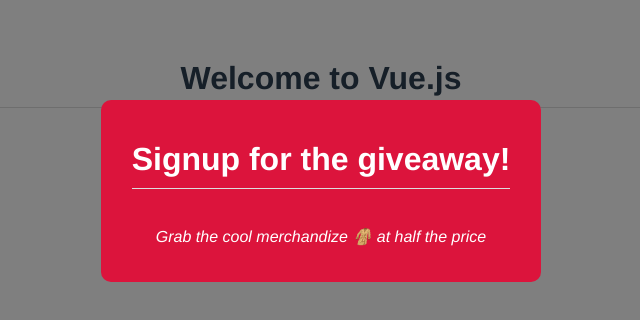
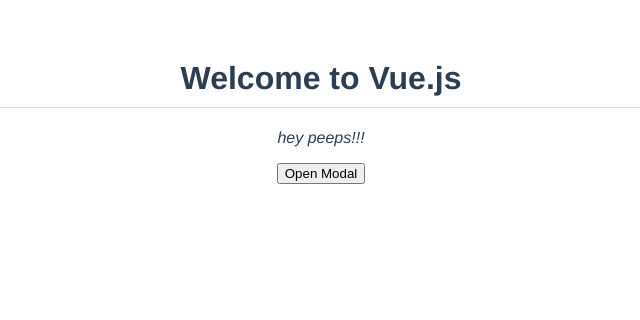
Before and after one commit to VisheshSingh/modal-project, a Vue app: page / in a window 1280 px wide. Shown: the top 320 px of the page, without its empty margins (319-959 px from the left). Built offline with nearby package versions, Linux system fonts and the light colour scheme.

Commit message:
Emit custom events

```diff
--- a/src/App.vue
+++ b/src/App.vue
@@ -1,6 +1,10 @@
 <template>
   <h1>{{ title }}</h1>
-  <Modal :header="header" :text="text" theme="sale" />
+  <p>hey peeps!!!</p>
+  <div v-if="showModal">
+    <Modal :header="header" :text="text" theme="sale" @close="toggleModal" />
+  </div>
+  <button @click="toggleModal">Open Modal</button>
 </template>
 
 <script>
@@ -16,11 +20,15 @@
       title: 'Welcome to Vue.js',
       header: 'Signup for the giveaway!',
       text: 'Grab the cool merchandize 🧥 at half the price',
+      showModal: false,
     };
   },
   methods: {
     handleClick() {
       this.$refs.name.focus();
+    },
+    toggleModal() {
+      this.showModal = !this.showModal;
     },
   },
 };
--- a/src/components/Modal.vue
+++ b/src/components/Modal.vue
@@ -1,5 +1,5 @@
 <template>
-  <div class="backdrop">
+  <div class="backdrop" @click="closeModal">
     <div class="modal" :class="{ sale: theme === 'sale' }">
       <h1>{{ header }}</h1>
       <p>{{ text }}</p>
@@ -10,6 +10,11 @@
 <script>
 export default {
   props: ['header', 'text', 'theme'],
+  methods: {
+    closeModal() {
+      this.$emit('close');
+    },
+  },
 };
 </script>
 
```
